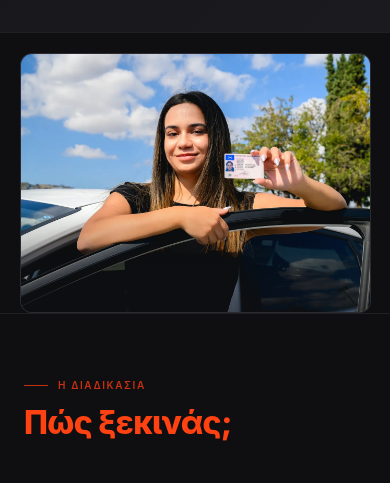
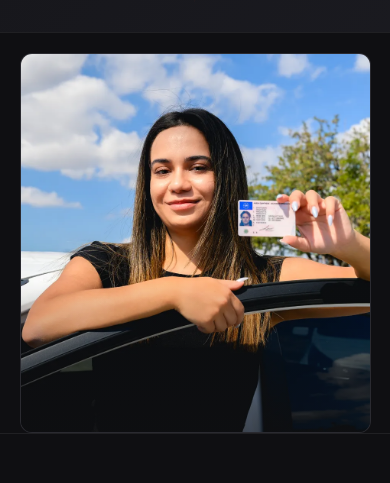
Before and after one commit to bmanologlou/dc26-next, a Next.js app: page / in a window 390 px wide. Shown: the part 812-1295 px from the top of the page. Built offline with nearby package versions, Linux system fonts and the light colour scheme.

Commit message:
HeroImage: taller on mobile 380px min

```diff
--- a/app/components/HeroImage.tsx
+++ b/app/components/HeroImage.tsx
@@ -20,7 +20,7 @@ export default function HeroImage() {
           maxWidth: '1440px', margin: '0 auto',
           borderRadius: '12px', overflow: 'hidden', width: '100%',
           aspectRatio: '16/7',
-          minHeight: 'clamp(260px, 40vw, 520px)',
+          minHeight: 'clamp(380px, 50vw, 520px)',
           background: 'var(--color-dark-elevated)',
           border: '1px solid var(--color-border)',
           display: 'flex', alignItems: 'center', justifyContent: 'center',
```
